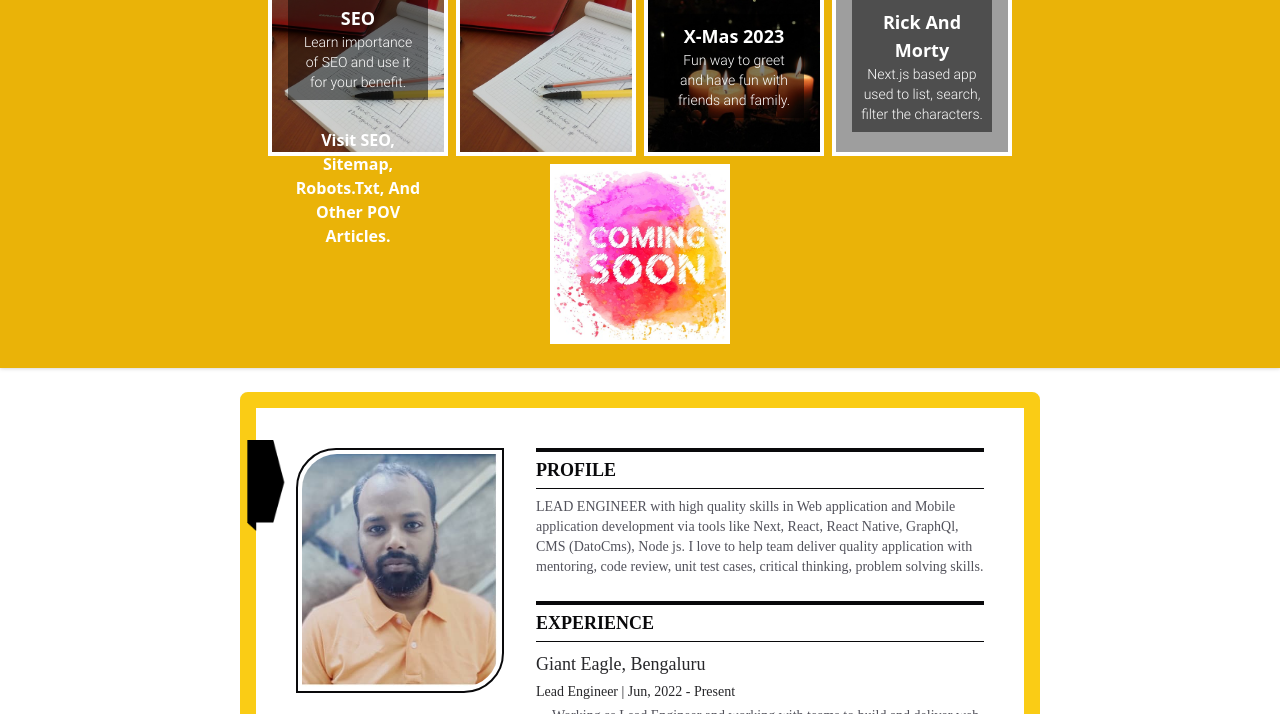
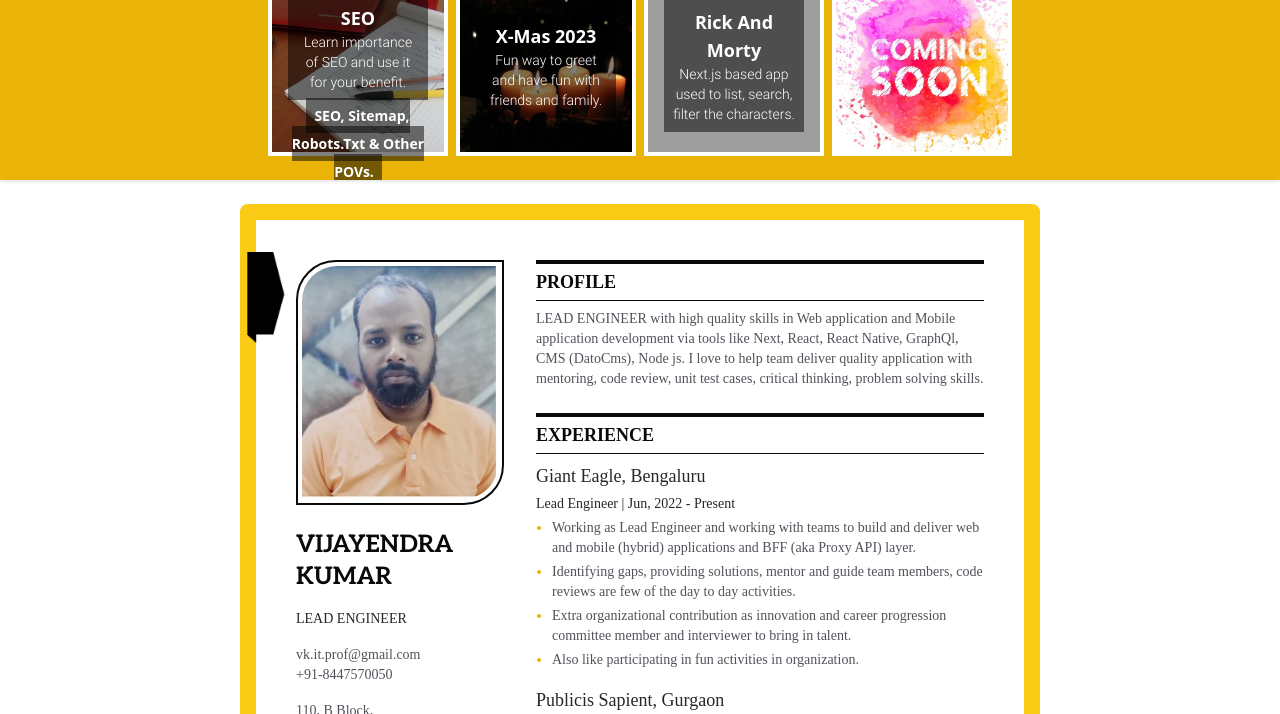
Before and after one commit to vk2k19/vk2k19.github.io, a plain HTML site: page index.html in a window 1280 px wide. Shown: the part 189-903 px from the top of the page. Drawn offline with Linux system fonts and the light colour scheme; grey boxes are pictures that could not be loaded; a web font is replaced by a local one.

Commit message:
Update index.html

```diff
--- a/index.html
+++ b/index.html
@@ -25,13 +25,9 @@
                     <img alt="" loading="lazy" width="100" height="100" decoding="async" data-nimg="1"
                         class="absolute object-cover w-full h-full -z-10" style="color:transparent"
                         src="./assets/c.jpg"><a href="/readme/seo"
-                        class="text-lg bg-black/50 p-2">SEO<p class="text-sm normal-case __className_2c4f56">Learn importance of SEO and use it for your benefit.</p></a><br/><a href="/readme"
-                        class="text-base">Visit SEO, Sitemap, Robots.txt, and other POV articles.</p></a></li>
-                <li
-                    class="flex snap-start border border-4 border-white p-4 w-[180px] h-[180px] items-center justify-center text-center relative flex-wrap">
-                    <img alt="" loading="lazy" width="100" height="100" decoding="async" data-nimg="1"
-                        class="absolute object-cover w-full h-full -z-10" style="color:transparent"
-                        src="./assets/c.jpg"></li>
+                        class="text-lg bg-black/50 p-2">SEO<p class="text-sm normal-case __className_2c4f56">Learn importance of SEO and use it for your benefit.</p></a><p><a href="/readme"
+                        class="text-sm bg-black/50 p-2">SEO, Sitemap, Robots.txt & other POVs.</a></p></li>
+
                 <li
                     class="flex snap-start border border-4 border-white p-4 w-[180px] h-[180px] items-center justify-center text-center relative flex-wrap">
                     <img alt="" loading="lazy" width="100" height="100" decoding="async" data-nimg="1"
```
